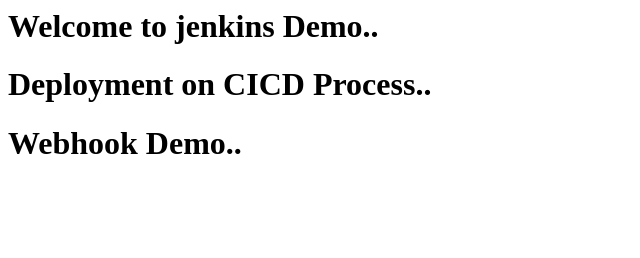
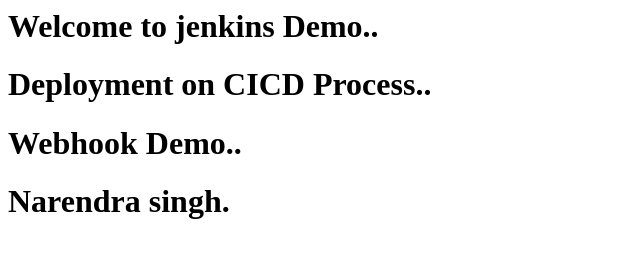
Before and after one commit to Narendra-sin/CICDTEST, a plain HTML site: page index.html in a window 1280 px wide. Shown: the whole page, without its empty margins (0-640 px from the left). Drawn offline with Linux system fonts and the light colour scheme.

Commit message:
Update index.html

```diff
--- a/index.html
+++ b/index.html
@@ -1,3 +1,4 @@
 <h1> Welcome to jenkins Demo..</h1>
 <h1> Deployment on CICD Process..</h1>
 <h1> Webhook Demo..</h1>
+<h1> Narendra singh.</h1>
```
